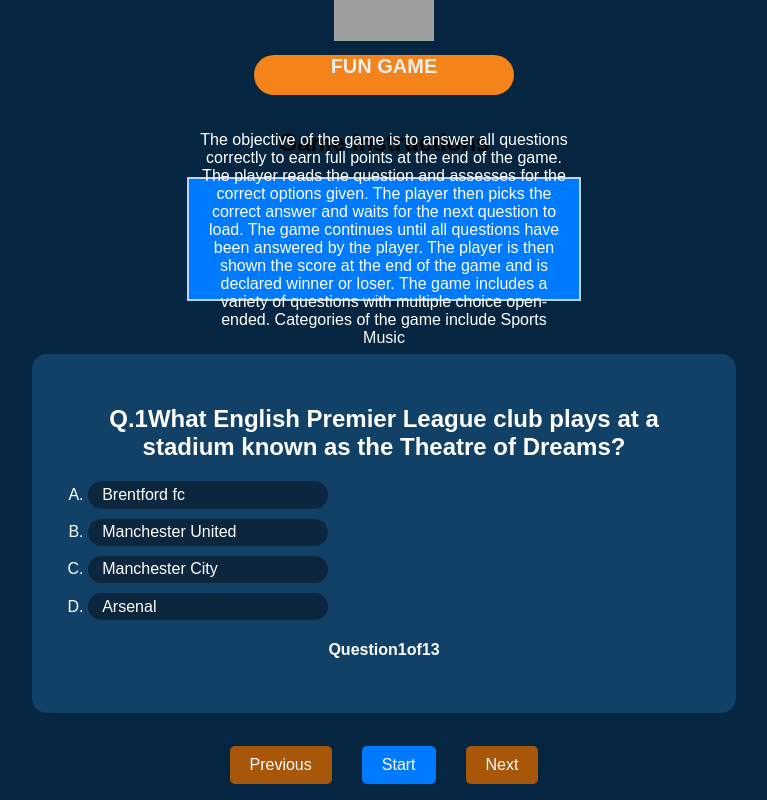
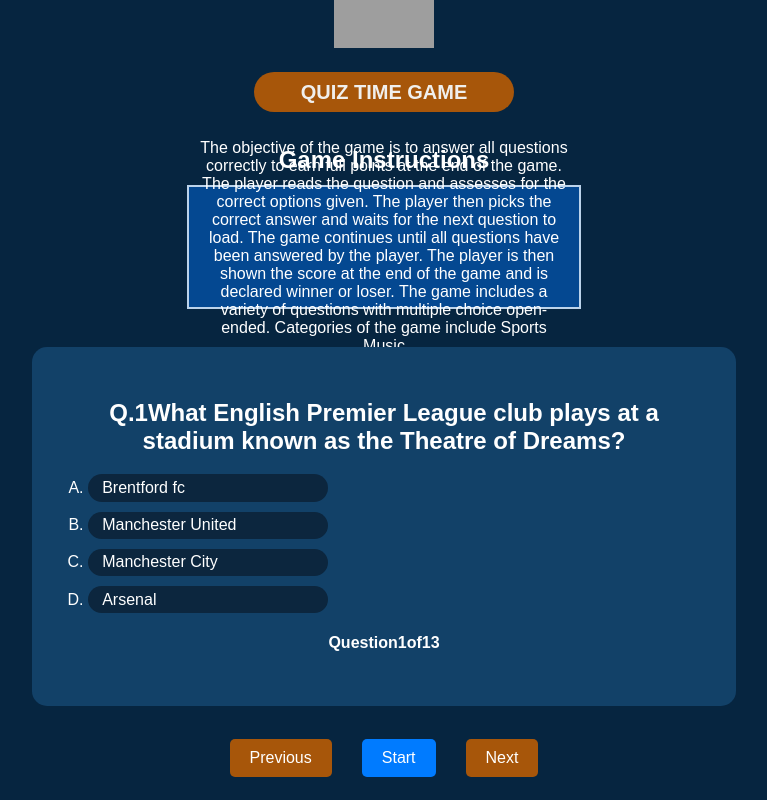
Before and after one commit to Tembwecodes/Quiz-game, a plain HTML site: page index.html in a window 1280 px wide. Shown: the whole page, without its empty margins (256-1023 px from the left). Drawn offline with Linux system fonts and the light colour scheme; grey boxes are pictures that could not be loaded.

Commit message:
pushing project work

```diff
--- a/css/style.css
+++ b/css/style.css
@@ -22,15 +22,24 @@ body {
 }
 
 #title {
+  color: #F0EFED;
+  text-align: center;
+  justify-content: center;
+  align-items: center;
   font-size: 20px;
-  background-color: #F4841A;
+
+}
+
+#title {
+  font-size: 20px;
+  background-color: #a7560a;
   border-radius: 50px;
-  padding: 25px, 15px, 15px, 15px;
+  padding: 15px, 15px, 15px, 15px;
   width: 260px;
   height: 40px;
   display: flex;
   text-align: center;
-  margin-top: 10px;
+  margin-top: 20px;
 }
 
 .questions {
@@ -49,6 +58,10 @@ body {
   border-radius: 16px;
   width: 15rem;
   align-content: center;
+}
+.option:hover {
+  background-color: #007bff;
+  color: white;
 }
 
 .controls {
@@ -89,10 +102,9 @@ body {
   color: white;
 }
 
-#title {
-  color: #F0EFED;
-  text-align: center;
-  justify-content: center;
+h2#Instructions {
+  color: white;
+  margin-bottom: -5px;
 }
 
 #instruction {
@@ -108,9 +120,9 @@ p {
   padding: 0.1px 0.1px 0.1px 0.1px;
   margin-bottom: 70px;
   text-align: center;
-  background-color: #007bff;
+  background-color: #044891;
   padding: 10px;
-  margin: 5px;
+  margin-bottom: -10px;
   border: 2px solid #BBD3EB;
   width: 370px;
   height: 100px;
@@ -118,14 +130,6 @@ p {
 
 .questions li {
   margin: 10px 0;
-}
-
-.option span:hover {
-  background-color: #007bff;
-  color: white;
-  border-radius: 5px;
-  padding: 5px;
-  transition: background-color 0.3s, color 0.3s;
 }
 
 #scoreboard {
@@ -149,11 +153,6 @@ span {
   padding: 0.1rem 0.7rem;
   margin: 3px;
 }
-.answerObject {
-
-  color: white;
-
-}
 
 @media (max-width: 600px) {
   .button {
--- a/index.html
+++ b/index.html
@@ -14,7 +14,7 @@
     <div class="container">
         <header>
             <img src="//wsl.localhost/Ubuntu/home/tembwes/code/ga/projects/Quiz-game/Vector-Quiz-Transparent-PNG.png" alt="Quiz Game Logo" id="img" class="img">
-            <h1 id="title">FUN GAME</h1>
+            <h1 id="title">QUIZ TIME GAME</h1>
         </header>
     <section class="instruction">
         <h2 id="Instructions">Game Instructions</h2>
```
Also changed, not shown: js/app.js (+2 -11 lines).
